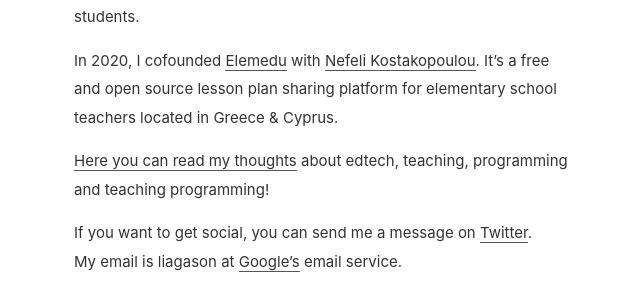
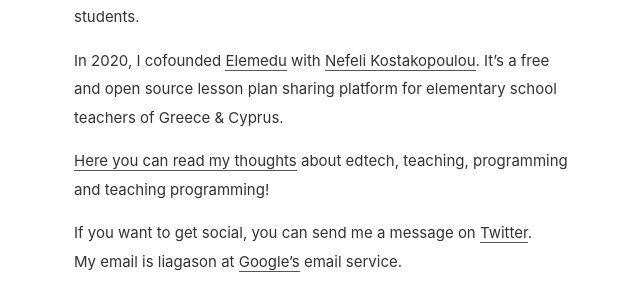
Before and after one commit to liagason/A-Jekyll-Blog, a Jekyll site: the page built from about.md, in a window 1280 px wide. Shown: the part 380-680 px from the top of the page, without its empty margins (316-956 px from the left). Built offline with Jekyll 4.4.1, drawn with Linux system fonts in a browser that asks for light colours.

Commit message:
Update about.md

```diff
--- a/about.md
+++ b/about.md
@@ -8,7 +8,7 @@
 
 I'm an elementary school teacher and self-taught programmer. I currently teach math, science and greek language to sixth grade students.
 
-In 2020, I cofounded [Elemedu](https://elemedu.com) with [Nefeli Kostakopoulou](https://nefeli.dev). It's a free and open source lesson plan sharing platform for elementary school teachers located in Greece & Cyprus.
+In 2020, I cofounded [Elemedu](https://elemedu.com) with [Nefeli Kostakopoulou](https://nefeli.dev). It's a free and open source lesson plan sharing platform for elementary school teachers of Greece & Cyprus.
 
 [Here you can read my thoughts](https://liagason.com) about edtech, teaching, programming and teaching programming!
 
```
